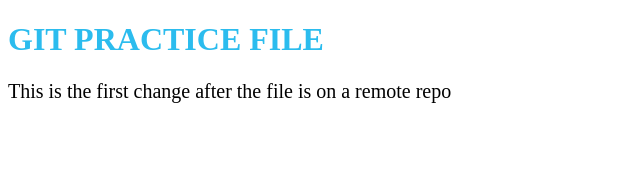
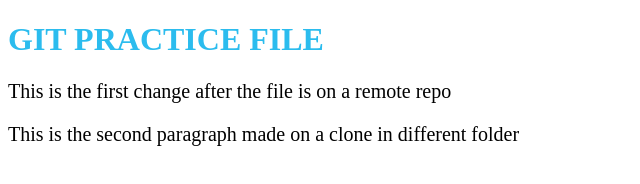
Before and after one commit to mmolk/GitPractice, a plain HTML site: page index.html in a window 1280 px wide. Shown: the whole page, without its empty margins (0-640 px from the left). Drawn offline with Linux system fonts and the light colour scheme.

Commit message:
1st commit from clone: update index.html

```diff
--- a/index.html
+++ b/index.html
@@ -8,5 +8,6 @@
   <body>
     <h1>GIT PRACTICE FILE</h1>
     <p>This is the first change after the file is on a remote repo</p>
+    <p>This is the second paragraph made on a clone in different folder</p>
   </body>
 </html>
```
